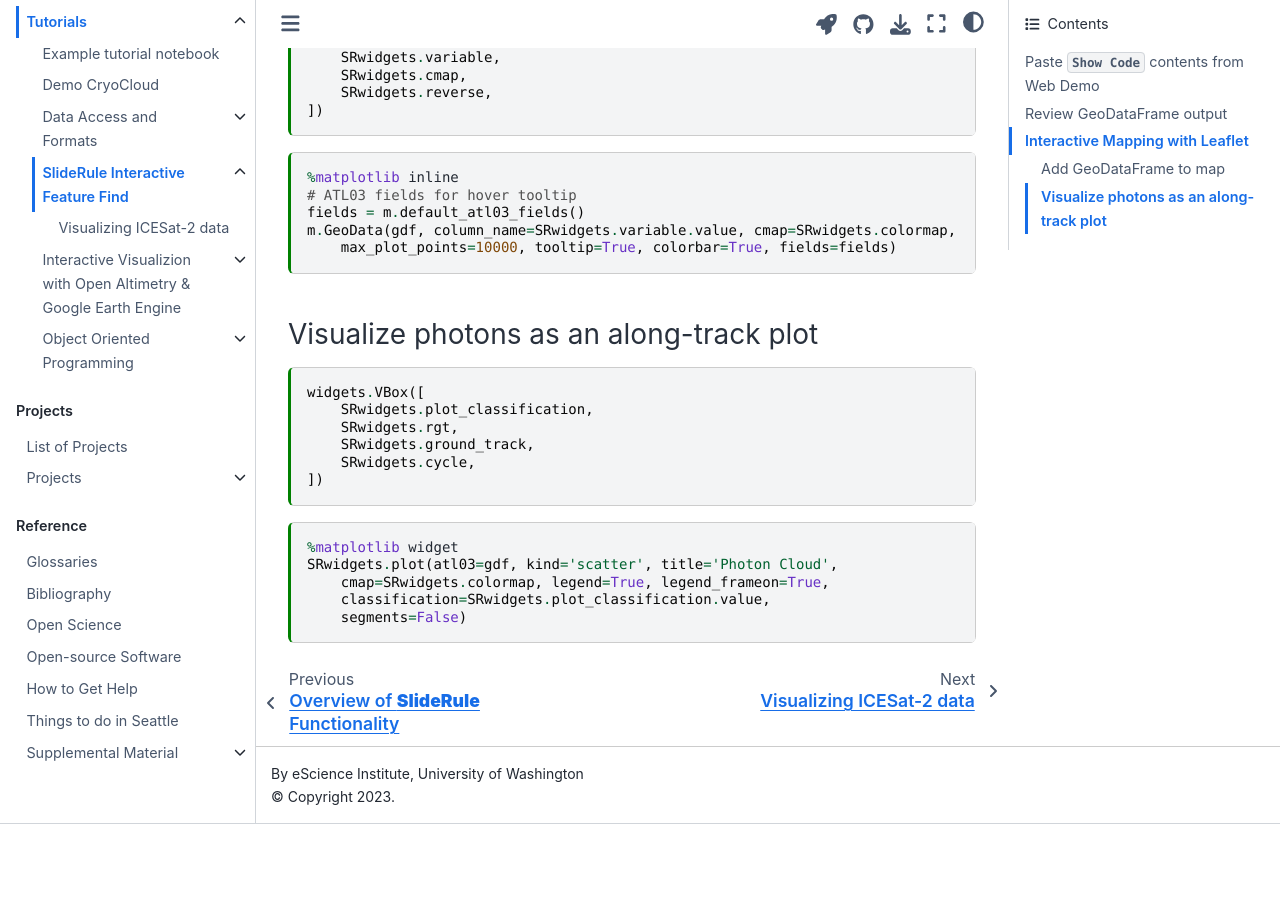
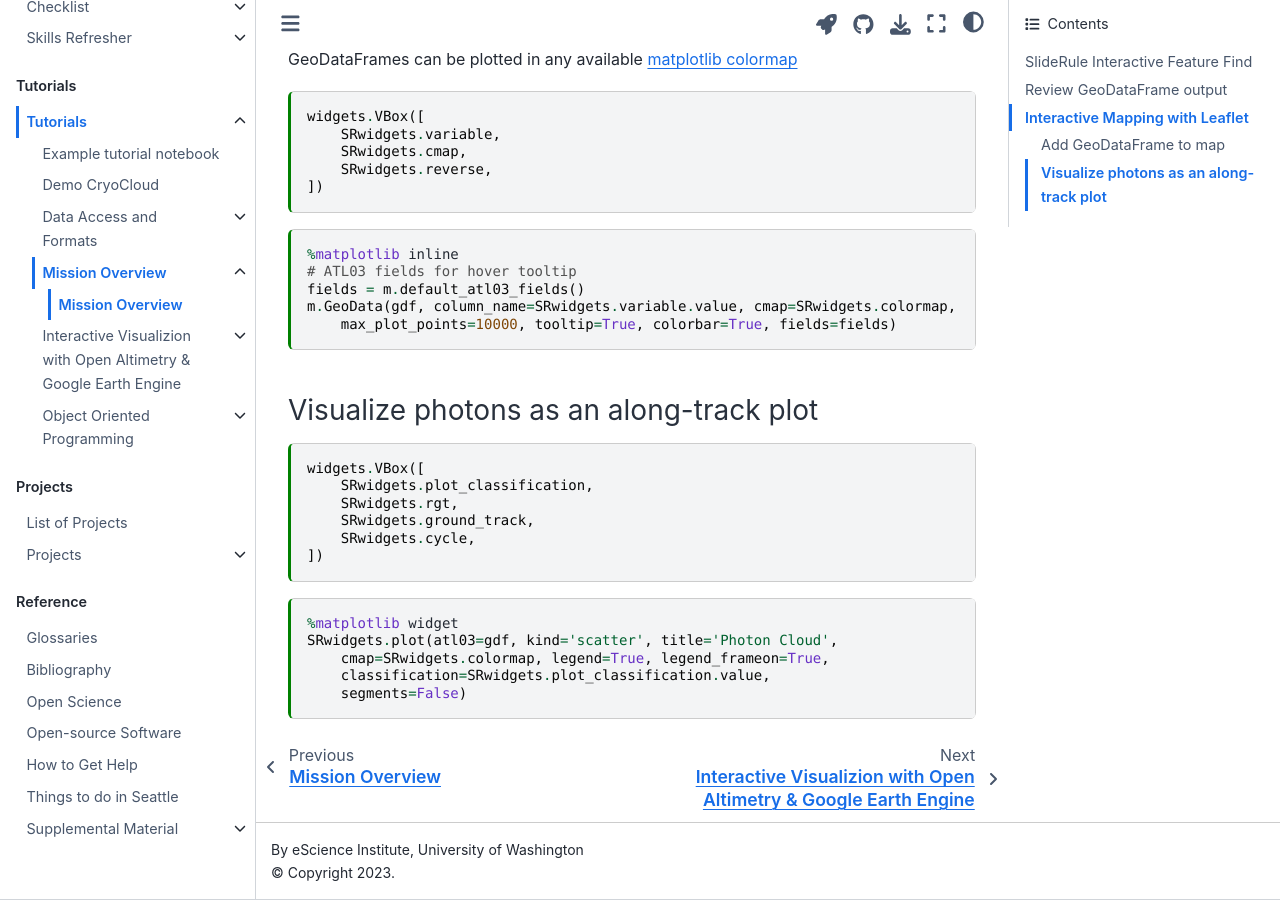
Before and after one commit to ICESAT-2HackWeek/ICESat-2-Hackweek-2023, a Jupyter Book: the page built from book/tutorials/mission_overview/sliderule-feature-find.ipynb, in a window 1280 px wide and 900 px high, scrolled down 2806 px. Built offline with Jupyter Book 1.0.4 settings and Sphinx 7.4.7 and the Sphinx Book theme 1.1.4, drawn with Linux system fonts in a browser that asks for light colours; pages that are not in the unit, such as notebooks, are missing from menus; before the commit the page ends 3630 px from its top, so only the background shows below that; part of the change alters nothing that is shown.

Commit message:
add notebooks to exclude list

```diff
--- a/book/_config.yml
+++ b/book/_config.yml
@@ -45,6 +45,8 @@ execute:
     - "**/earthaccess.ipynb"
     - "**/icepyx.ipynb"
     - "**/sliderule.ipynb"
+    - "**/icesat-2-land-ice-products.ipynb"
+    - "**/sliderule-feature-find.ipynb"
   allow_errors: false
   # Per-cell notebook execution limit (seconds)
   timeout: 300
--- a/book/_toc.yml
+++ b/book/_toc.yml
@@ -38,9 +38,9 @@ parts:
             - file: tutorials/data-access-and-format/earthaccess
             - file: tutorials/data-access-and-format/icepyx
             - file: tutorials/data-access-and-format/sliderule
-        - file: tutorials/mission_overview/sliderule-feature-find
+        - file: tutorials/mission_overview/icesat-2-land-ice-products
           sections:
-            - file: tutorials/mission_overview/icesat-2-land-ice-products
+            - file: tutorials/mission_overview/sliderule-feature-find
         - file: tutorials/sliderule/parquet-s3
         - file: tutorials/DataVisualization/OpenAltimetry_Earth_Engine
           sections:
```
Also changed, not shown: book/tutorials/mission_overview/icesat-2-land-ice-products.ipynb, book/tutorials/mission_overview/sliderule-feature-find.ipynb.
